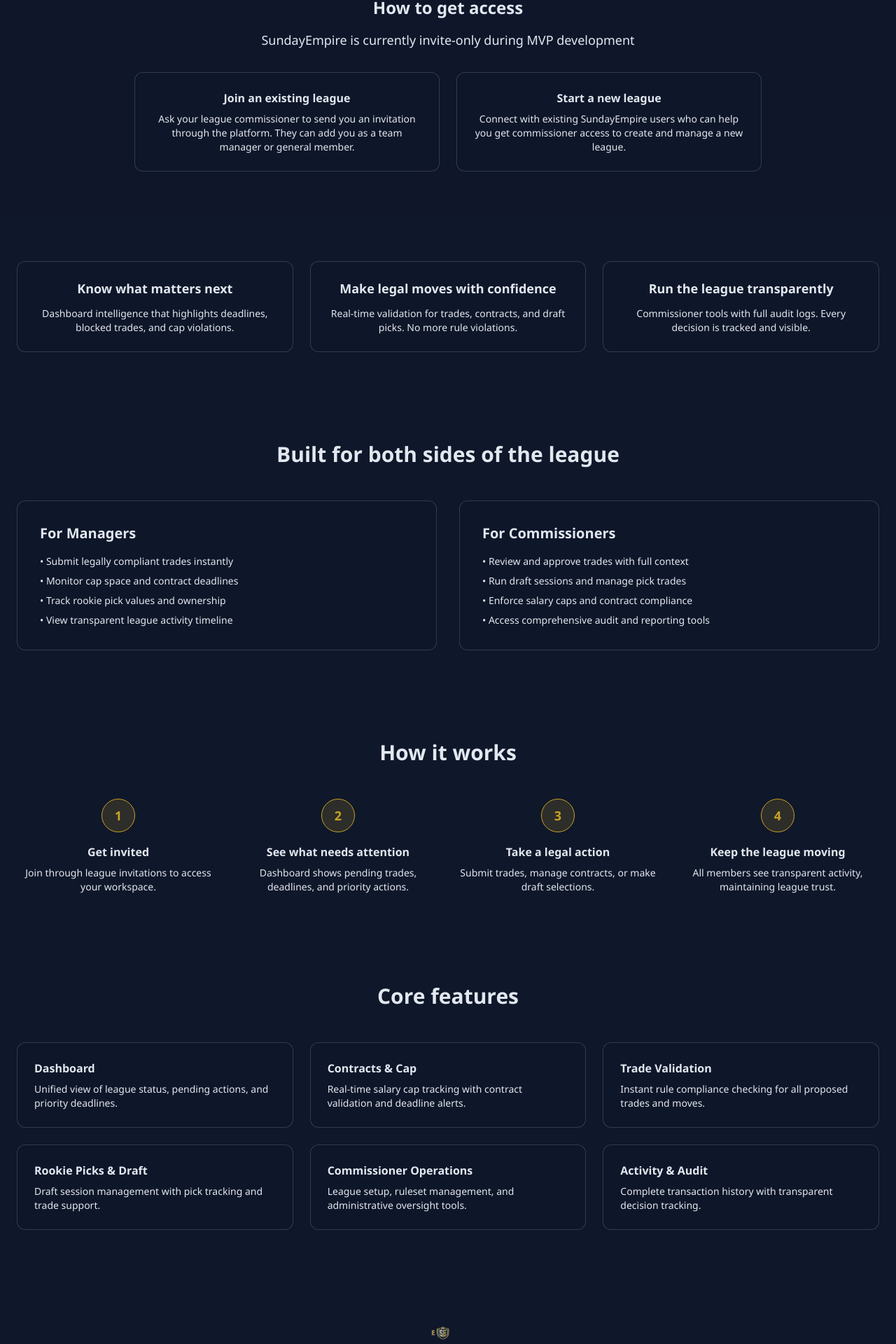
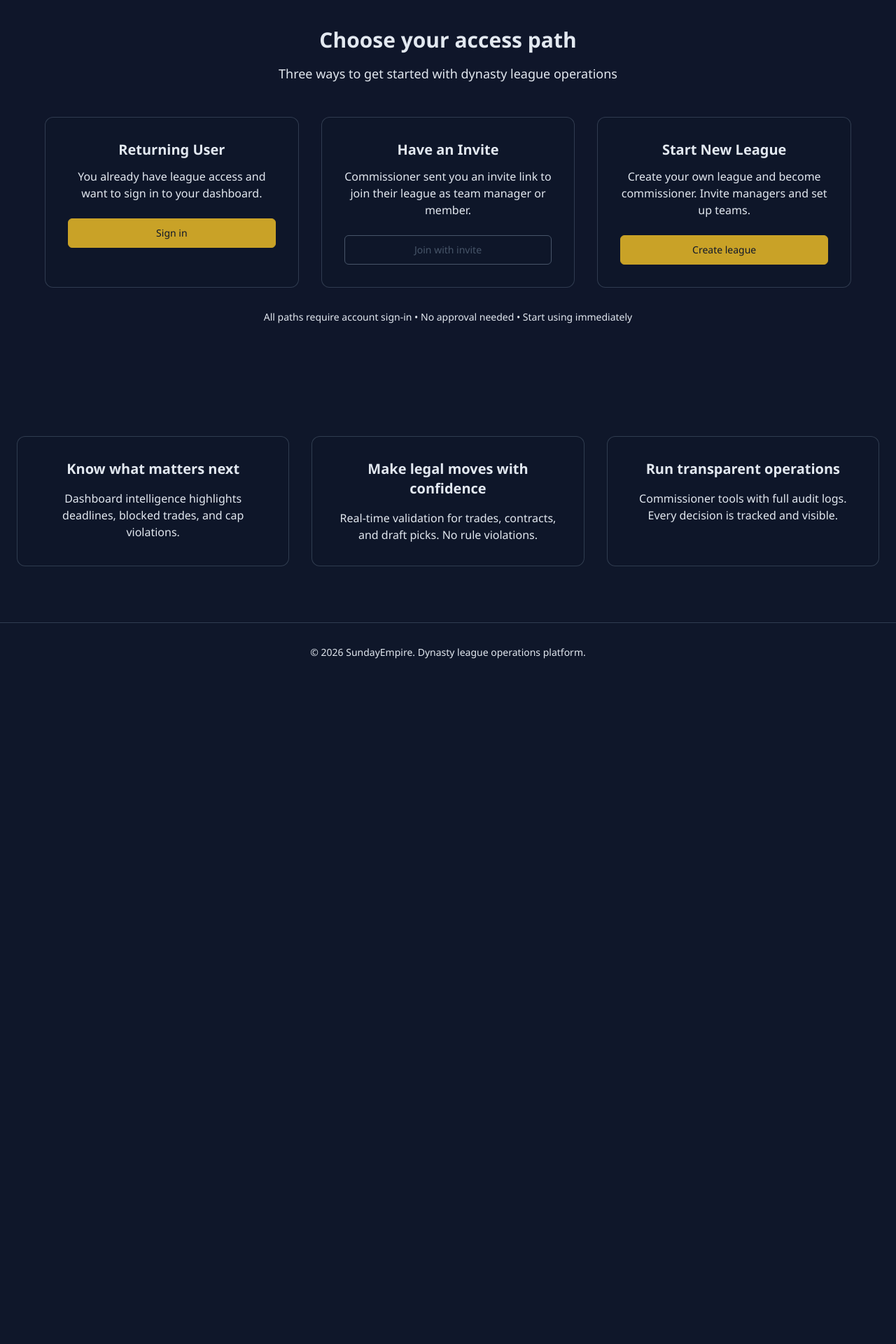
Before and after one commit to brendanprin/sundayempire, a Next.js app: page / in a window 1280 px wide. Shown: the part 836-2756 px from the top of the page at 70% size. After the commit the page ends 1810 px from the top, so only its background shows below. Built offline with nearby package versions, Linux system fonts and the light colour scheme.

Commit message:
feat: Revamp landing page layout and content for improved user engagement

```diff
--- a/src/app/page.tsx
+++ b/src/app/page.tsx
@@ -24,7 +24,7 @@
       </header>
 
       {/* Hero Section */}
-      <section className="relative px-6 py-16 md:py-24 overflow-hidden">
+      <section className="relative px-6 py-20 md:py-28 overflow-hidden">
         {/* Subtle Brand Watermark */}
         <div className="absolute inset-0 flex items-center justify-end pointer-events-none">
           <Image
@@ -38,26 +38,31 @@
         </div>
 
         <div className="relative mx-auto max-w-7xl">
-          <div className="grid gap-12 lg:grid-cols-2 lg:gap-16">
+          <div className="grid gap-12 lg:grid-cols-2 lg:gap-20">
             <div className="flex flex-col justify-center">
-              <h1 className="text-4xl font-bold tracking-tight md:text-5xl lg:text-6xl">
-                Dynasty league operations, simplified
+              <h1 className="text-5xl font-bold tracking-tight md:text-6xl lg:text-7xl">
+                Dynasty league operations
               </h1>
-              <p className="mt-6 text-lg md:text-xl" style={{ color: "var(--muted-foreground)" }}>
-                The control center for contract leagues. Manage caps, validate trades, track picks, and run commissioner operations with confidence.
+              <p className="mt-6 text-xl md:text-2xl" style={{ color: "var(--muted-foreground)" }}>
+                Control center for contract leagues. Validate trades, manage caps, track picks.
               </p>
-              <div className="mt-6 rounded-lg border p-4" style={{ backgroundColor: "var(--brand-surface-muted)", borderColor: "var(--brand-structure-muted)" }}>
-                <p className="text-sm font-medium" style={{ color: "var(--foreground)" }}>
-                  ⚡ MVP Access
+              <div className="mt-8 rounded-lg border p-5" style={{ backgroundColor: "var(--brand-surface-muted)", borderColor: "var(--brand-structure-muted)" }}>
+                <p className="text-base font-medium" style={{ color: "var(--foreground)" }}>
+                  ⚡ Ready to Use
                 </p>
-                <p className="mt-1 text-sm" style={{ color: "var(--muted-foreground)" }}>
-                  Currently invite-only. Connect with a league commissioner or existing member to receive access.
+                <p className="mt-2 text-base" style={{ color: "var(--muted-foreground)" }}>
+                  Sign in to access your leagues or create a new one. Join existing leagues with an invite.
                 </p>
               </div>
-              <div className="mt-8">
+              <div className="mt-10 flex gap-4">
                 <Link href="/login">
-                  <Button variant="primary" size="lg">
+                  <Button variant="primary" size="lg" className="text-lg px-8 py-4">
                     Sign in
+                  </Button>
+                </Link>
+                <Link href="/login">
+                  <Button variant="secondary" size="lg" className="text-lg px-6 py-4">
+                    I have an invite
                   </Button>
                 </Link>
               </div>
@@ -139,300 +144,111 @@
         </div>
       </section>
 
-      {/* Access Path Section */}
-      <section className="px-6 py-16" style={{ backgroundColor: "var(--brand-surface-muted)" }}>
-        <div className="mx-auto max-w-4xl text-center">
-          <h2 className="text-2xl font-bold">How to get access</h2>
-          <p className="mt-4 text-lg" style={{ color: "var(--muted-foreground)" }}>
-            SundayEmpire is currently invite-only during MVP development
-          </p>
-          <div className="mt-8 grid gap-6 md:grid-cols-2">
-            <div className="rounded-xl border p-6" style={{ backgroundColor: "var(--brand-surface-elevated)", borderColor: "var(--brand-structure-muted)" }}>
-              <h3 className="font-semibold">Join an existing league</h3>
-              <p className="mt-2 text-sm" style={{ color: "var(--muted-foreground)" }}>
-                Ask your league commissioner to send you an invitation through the platform. They can add you as a team manager or general member.
+      {/* Access Paths */}
+      <section className="px-6 py-20" style={{ backgroundColor: "var(--brand-surface-muted)" }}>
+        <div className="mx-auto max-w-6xl">
+          <div className="text-center mb-12">
+            <h2 className="text-3xl font-bold">Choose your access path</h2>
+            <p className="mt-4 text-lg" style={{ color: "var(--muted-foreground)" }}>
+              Three ways to get started with dynasty league operations
+            </p>
+          </div>
+
+          <div className="grid gap-8 md:grid-cols-3">
+            {/* Returning User */}
+            <div className="rounded-xl border p-8 text-center" style={{ backgroundColor: "var(--brand-surface-elevated)", borderColor: "var(--brand-structure-muted)" }}>
+              <h3 className="text-xl font-semibold">Returning User</h3>
+              <p className="mt-3 text-base" style={{ color: "var(--muted-foreground)" }}>
+                You already have league access and want to sign in to your dashboard.
               </p>
+              <div className="mt-6">
+                <Link href="/login">
+                  <Button variant="primary" size="lg" className="w-full">
+                    Sign in
+                  </Button>
+                </Link>
+              </div>
             </div>
-            <div className="rounded-xl border p-6" style={{ backgroundColor: "var(--brand-surface-elevated)", borderColor: "var(--brand-structure-muted)" }}>
-              <h3 className="font-semibold">Start a new league</h3>
-              <p className="mt-2 text-sm" style={{ color: "var(--muted-foreground)" }}>
-                Connect with existing SundayEmpire users who can help you get commissioner access to create and manage a new league.
+
+            {/* Have Invite */}
+            <div className="rounded-xl border p-8 text-center" style={{ backgroundColor: "var(--brand-surface-elevated)", borderColor: "var(--brand-structure-muted)" }}>
+              <h3 className="text-xl font-semibold">Have an Invite</h3>
+              <p className="mt-3 text-base" style={{ color: "var(--muted-foreground)" }}>
+                Commissioner sent you an invite link to join their league as team manager or member.
               </p>
+              <div className="mt-6">
+                <Link href="/login">
+                  <Button variant="secondary" size="lg" className="w-full">
+                    Join with invite
+                  </Button>
+                </Link>
+              </div>
             </div>
+
+            {/* Start League */}
+            <div className="rounded-xl border p-8 text-center" style={{ backgroundColor: "var(--brand-surface-elevated)", borderColor: "var(--brand-structure-muted)" }}>
+              <h3 className="text-xl font-semibold">Start New League</h3>
+              <p className="mt-3 text-base" style={{ color: "var(--muted-foreground)" }}>
+                Create your own league and become commissioner. Invite managers and set up teams.
+              </p>
+              <div className="mt-6">
+                <Link href="/login">
+                  <Button variant="primary" size="lg" className="w-full">
+                    Create league
+                  </Button>
+                </Link>
+              </div>
+            </div>
+          </div>
+
+          <div className="mt-8 text-center text-sm" style={{ color: "var(--muted-foreground)" }}>
+            All paths require account sign-in • No approval needed • Start using immediately
           </div>
         </div>
       </section>
 
-      {/* Value Strip - 3 Columns */}
-      <section className="px-6 py-16">
+      {/* Core Value Proposition */}
+      <section className="px-6 py-20">
         <div className="mx-auto max-w-7xl">
-          <div className="grid gap-6 md:grid-cols-3">
+          <div className="grid gap-8 md:grid-cols-3">
             <div
-              className="rounded-xl p-6 text-center border"
+              className="rounded-xl p-8 text-center border"
               style={{
                 backgroundColor: "var(--brand-surface-card)",
                 borderColor: "var(--brand-structure-muted)"
               }}
             >
-              <h3 className="text-lg font-semibold">Know what matters next</h3>
-              <p className="mt-3 text-sm" style={{ color: "var(--muted-foreground)" }}>
-                Dashboard intelligence that highlights deadlines, blocked trades, and cap violations.
+              <h3 className="text-xl font-semibold">Know what matters next</h3>
+              <p className="mt-4 text-base" style={{ color: "var(--muted-foreground)" }}>
+                Dashboard intelligence highlights deadlines, blocked trades, and cap violations.
               </p>
             </div>
 
             <div
-              className="rounded-xl p-6 text-center border"
+              className="rounded-xl p-8 text-center border"
               style={{
                 backgroundColor: "var(--brand-surface-card)",
                 borderColor: "var(--brand-structure-muted)"
               }}
             >
-              <h3 className="text-lg font-semibold">Make legal moves with confidence</h3>
-              <p className="mt-3 text-sm" style={{ color: "var(--muted-foreground)" }}>
-                Real-time validation for trades, contracts, and draft picks. No more rule violations.
+              <h3 className="text-xl font-semibold">Make legal moves with confidence</h3>
+              <p className="mt-4 text-base" style={{ color: "var(--muted-foreground)" }}>
+                Real-time validation for trades, contracts, and draft picks. No rule violations.
               </p>
             </div>
 
             <div
-              className="rounded-xl p-6 text-center border"
+              className="rounded-xl p-8 text-center border"
               style={{
                 backgroundColor: "var(--brand-surface-card)",
                 borderColor: "var(--brand-structure-muted)"
               }}
             >
-              <h3 className="text-lg font-semibold">Run the league transparently</h3>
-              <p className="mt-3 text-sm" style={{ color: "var(--muted-foreground)" }}>
+              <h3 className="text-xl font-semibold">Run transparent operations</h3>
+              <p className="mt-4 text-base" style={{ color: "var(--muted-foreground)" }}>
                 Commissioner tools with full audit logs. Every decision is tracked and visible.
               </p>
             </div>
-          </div>
-        </div>
-      </section>
-
-      {/* Built for Both Sides */}
-      <section className="px-6 py-16">
-        <div className="mx-auto max-w-7xl">
-          <h2 className="text-center text-3xl font-bold">Built for both sides of the league</h2>
-          <div className="mt-12 grid gap-8 lg:grid-cols-2">
-            <div
-              className="rounded-xl p-8 border"
-              style={{
-                backgroundColor: "var(--brand-surface-elevated)",
-                borderColor: "var(--brand-structure-muted)"
-              }}
-            >
-              <h3 className="text-xl font-semibold">For Managers</h3>
-              <ul className="mt-4 space-y-2 text-sm" style={{ color: "var(--muted-foreground)" }}>
-                <li>• Submit legally compliant trades instantly</li>
-                <li>• Monitor cap space and contract deadlines</li>
-                <li>• Track rookie pick values and ownership</li>
-                <li>• View transparent league activity timeline</li>
-              </ul>
-            </div>
-
-            <div
-              className="rounded-xl p-8 border"
-              style={{
-                backgroundColor: "var(--brand-surface-elevated)",
-                borderColor: "var(--brand-structure-muted)"
-              }}
-            >
-              <h3 className="text-xl font-semibold">For Commissioners</h3>
-              <ul className="mt-4 space-y-2 text-sm" style={{ color: "var(--muted-foreground)" }}>
-                <li>• Review and approve trades with full context</li>
-                <li>• Run draft sessions and manage pick trades</li>
-                <li>• Enforce salary caps and contract compliance</li>
-                <li>• Access comprehensive audit and reporting tools</li>
-              </ul>
-            </div>
-          </div>
-        </div>
-      </section>
-
-      {/* How it Works - 4 Steps */}
-      <section className="px-6 py-16">
-        <div className="mx-auto max-w-7xl">
-          <h2 className="text-center text-3xl font-bold">How it works</h2>
-          <div className="mt-12 grid gap-6 md:grid-cols-4">
-            <div className="text-center">
-              <div
-                className="mx-auto flex h-12 w-12 items-center justify-center rounded-full text-lg font-bold border"
-                style={{
-                  backgroundColor: "var(--brand-accent-soft)",
-                  borderColor: "var(--brand-accent-primary)",
-                  color: "var(--brand-accent-primary)"
-                }}
-              >
-                1
-              </div>
-              <h3 className="mt-4 font-semibold">Get invited</h3>
-              <p className="mt-2 text-sm" style={{ color: "var(--muted-foreground)" }}>
-                Join through league invitations to access your workspace.
-              </p>
-            </div>
-
-            <div className="text-center">
-              <div
-                className="mx-auto flex h-12 w-12 items-center justify-center rounded-full text-lg font-bold border"
-                style={{
-                  backgroundColor: "var(--brand-accent-soft)",
-                  borderColor: "var(--brand-accent-primary)",
-                  color: "var(--brand-accent-primary)"
-                }}
-              >
-                2
-              </div>
-              <h3 className="mt-4 font-semibold">See what needs attention</h3>
-              <p className="mt-2 text-sm" style={{ color: "var(--muted-foreground)" }}>
-                Dashboard shows pending trades, deadlines, and priority actions.
-              </p>
-            </div>
-
-            <div className="text-center">
-              <div
-                className="mx-auto flex h-12 w-12 items-center justify-center rounded-full text-lg font-bold border"
-                style={{
-                  backgroundColor: "var(--brand-accent-soft)",
-                  borderColor: "var(--brand-accent-primary)",
-                  color: "var(--brand-accent-primary)"
-                }}
-              >
-                3
-              </div>
-              <h3 className="mt-4 font-semibold">Take a legal action</h3>
-              <p className="mt-2 text-sm" style={{ color: "var(--muted-foreground)" }}>
-                Submit trades, manage contracts, or make draft selections.
-              </p>
-            </div>
-
-            <div className="text-center">
-              <div
-                className="mx-auto flex h-12 w-12 items-center justify-center rounded-full text-lg font-bold border"
-                style={{
-                  backgroundColor: "var(--brand-accent-soft)",
-                  borderColor: "var(--brand-accent-primary)",
-                  color: "var(--brand-accent-primary)"
-                }}
-              >
-                4
-              </div>
-              <h3 className="mt-4 font-semibold">Keep the league moving</h3>
-              <p className="mt-2 text-sm" style={{ color: "var(--muted-foreground)" }}>
-                All members see transparent activity, maintaining league trust.
-              </p>
-            </div>
-          </div>
-        </div>
-      </section>
-
-      {/* Feature Grid - 6 Cards */}
-      <section className="px-6 py-16">
-        <div className="mx-auto max-w-7xl">
-          <h2 className="text-center text-3xl font-bold">Core features</h2>
-          <div className="mt-12 grid gap-6 md:grid-cols-2 lg:grid-cols-3">
-            <div
-              className="rounded-xl p-6 border"
-              style={{
-                backgroundColor: "var(--brand-surface-card)",
-                borderColor: "var(--brand-structure-muted)"
-              }}
-            >
-              <h3 className="font-semibold">Dashboard</h3>
-              <p className="mt-2 text-sm" style={{ color: "var(--muted-foreground)" }}>
-                Unified view of league status, pending actions, and priority deadlines.
-              </p>
-            </div>
-
-            <div
-              className="rounded-xl p-6 border"
-              style={{
-                backgroundColor: "var(--brand-surface-card)",
-                borderColor: "var(--brand-structure-muted)"
-              }}
-            >
-              <h3 className="font-semibold">Contracts & Cap</h3>
-              <p className="mt-2 text-sm" style={{ color: "var(--muted-foreground)" }}>
-                Real-time salary cap tracking with contract validation and deadline alerts.
-              </p>
-            </div>
-
-            <div
-              className="rounded-xl p-6 border"
-              style={{
-                backgroundColor: "var(--brand-surface-card)",
-                borderColor: "var(--brand-structure-muted)"
-              }}
-            >
-              <h3 className="font-semibold">Trade Validation</h3>
-              <p className="mt-2 text-sm" style={{ color: "var(--muted-foreground)" }}>
-                Instant rule compliance checking for all proposed trades and moves.
-              </p>
-            </div>
-
-            <div
-              className="rounded-xl p-6 border"
-              style={{
-                backgroundColor: "var(--brand-surface-card)",
-                borderColor: "var(--brand-structure-muted)"
-              }}
-            >
-              <h3 className="font-semibold">Rookie Picks & Draft</h3>
-              <p className="mt-2 text-sm" style={{ color: "var(--muted-foreground)" }}>
-                Draft session management with pick tracking and trade support.
-              </p>
-            </div>
-
-            <div
-              className="rounded-xl p-6 border"
-              style={{
-                backgroundColor: "var(--brand-surface-card)",
-                borderColor: "var(--brand-structure-muted)"
-              }}
-            >
-              <h3 className="font-semibold">Commissioner Operations</h3>
-              <p className="mt-2 text-sm" style={{ color: "var(--muted-foreground)" }}>
-                League setup, ruleset management, and administrative oversight tools.
-              </p>
-            </div>
-
-            <div
-              className="rounded-xl p-6 border"
-              style={{
-                backgroundColor: "var(--brand-surface-card)",
-                borderColor: "var(--brand-structure-muted)"
-              }}
-            >
-              <h3 className="font-semibold">Activity & Audit</h3>
-              <p className="mt-2 text-sm" style={{ color: "var(--muted-foreground)" }}>
-                Complete transaction history with transparent decision tracking.
-              </p>
-            </div>
-          </div>
-        </div>
-      </section>
-
-      {/* Closing CTA Section */}
-      <section className="px-6 py-16">
-        <div className="mx-auto max-w-4xl text-center">
-          <div className="mb-6 flex justify-center">
-            <Image
-              src="/brand/badge/sundayempire-logo-badge.png"
-              alt="SundayEmpire"
-              width={48}
-              height={48}
-              className="opacity-80"
-            />
-          </div>
-          <h2 className="text-3xl font-bold">Ready to streamline your dynasty league?</h2>
-          <p className="mt-4 text-lg" style={{ color: "var(--muted-foreground)" }}>
-            Join commissioners and managers who trust SundayEmpire for legal, transparent league operations.
-          </p>
-          <div className="mt-8">
-            <Link href="/login">
-              <Button variant="primary" size="lg">
-                Sign in
-              </Button>
-            </Link>
           </div>
         </div>
       </section>
```
